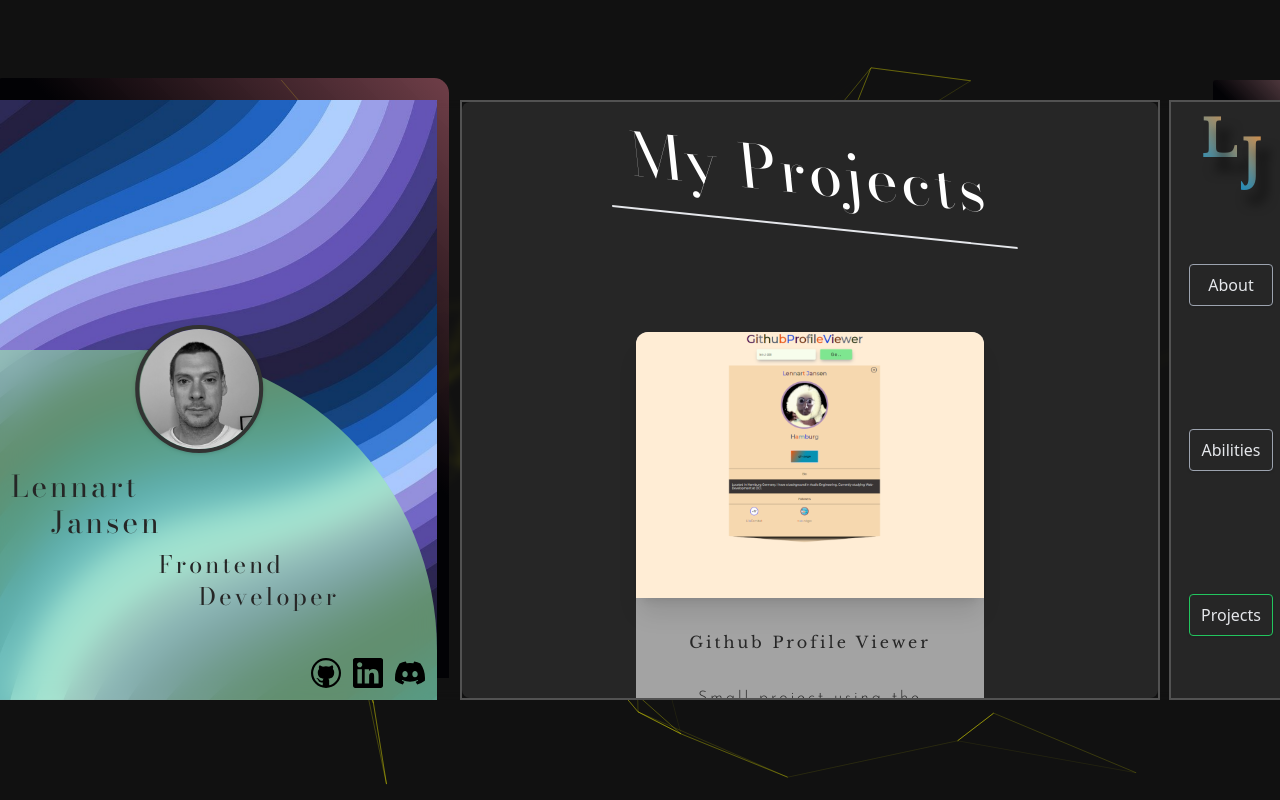
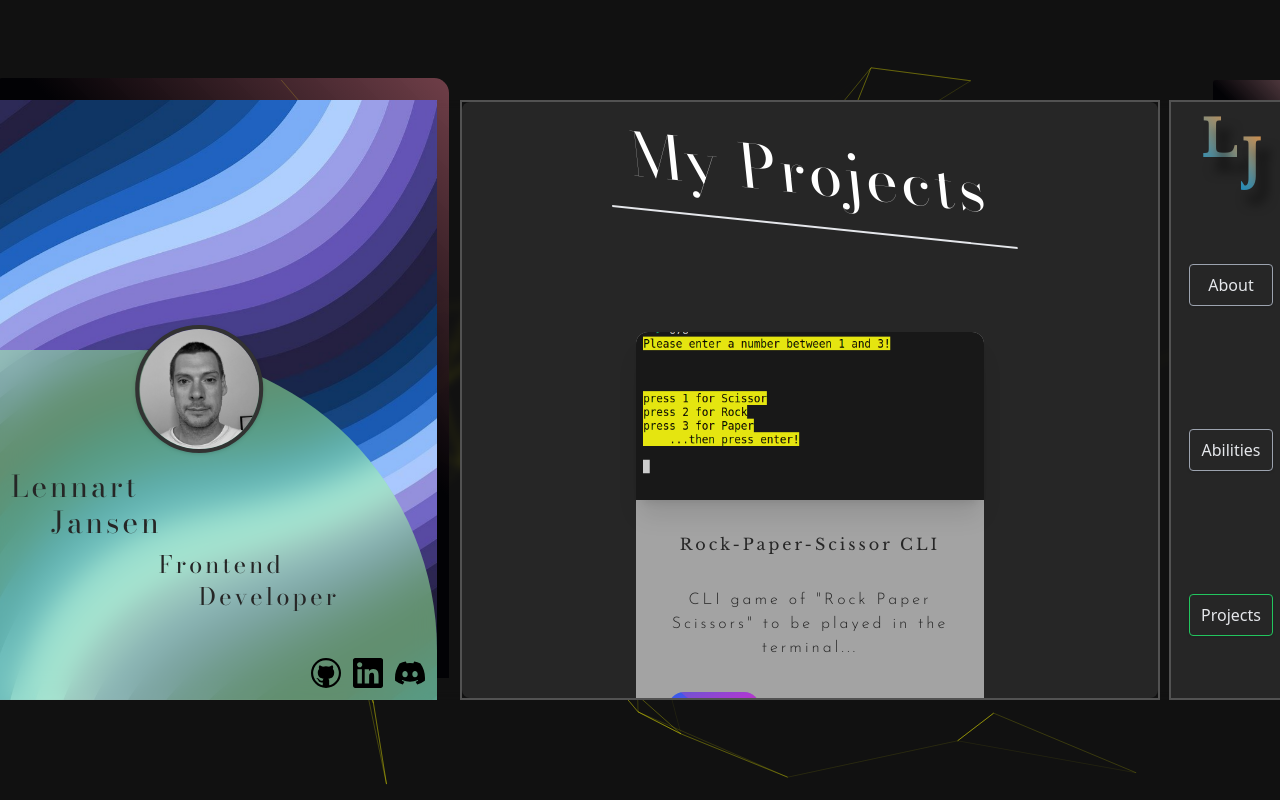
Before and after one commit to Len-J-108/portfolio, a React (Vite) app: page /projects in a window 1280 px wide. Shown: the top 800 px of the page. Built offline with nearby package versions, Linux system fonts and the light colour scheme.

Commit message:
added Project

```diff
--- a/src/Components/Projects.jsx
+++ b/src/Components/Projects.jsx
@@ -2,6 +2,7 @@ import { motion } from 'framer-motion';
 import ProjectCard from './ProjectCard';
 import img1 from '../Assets/images/cardOneImgSmall.png';
 import img2 from '../Assets/images/cardTwoImgSmall.png';
+import img3 from '../Assets/images/five.png';
 import '../Styles/Typo/Fonts.scss';
 
 const Projects = ({ switchProps }) => {
@@ -20,6 +21,13 @@ const Projects = ({ switchProps }) => {
       txt: 'First Project for my Course,  a page for a alpacca-farm using only HTML & CSS...',
       img: img1,
     },
+    {
+      id: 3,
+      name: 'Rock-Paper-Scissor CLI',
+      url: 'https://github.com/Len-J-108/RockPaperScissorsCLI',
+      txt: 'CLI game of "Rock Paper Scissors" to be played in the terminal...',
+      img: img3,
+    },
   ];
 
   return (
@@ -32,7 +40,7 @@ const Projects = ({ switchProps }) => {
       className='bg-neutral-800 w-full h-full rounded-lg flex items-center flex-col gap-6 overflow-y-scroll'
     >
       <h1 className="fff-bodoni sm:text-2xl md:text-5xl lg:text-6xl my-10 pb-6  px-6 border-b-2 skew-x-6 skew-y-6">My Projects</h1>
-      {projectData.map(({ id, name, url, txt, img }) => {
+      {projectData.reverse().map(({ id, name, url, txt, img }) => {
         return (
           <ProjectCard name={name} url={url} txt={txt} key={id} img={img} />
         );
```
Also changed, not shown: src/Assets/images/five.png (added).
